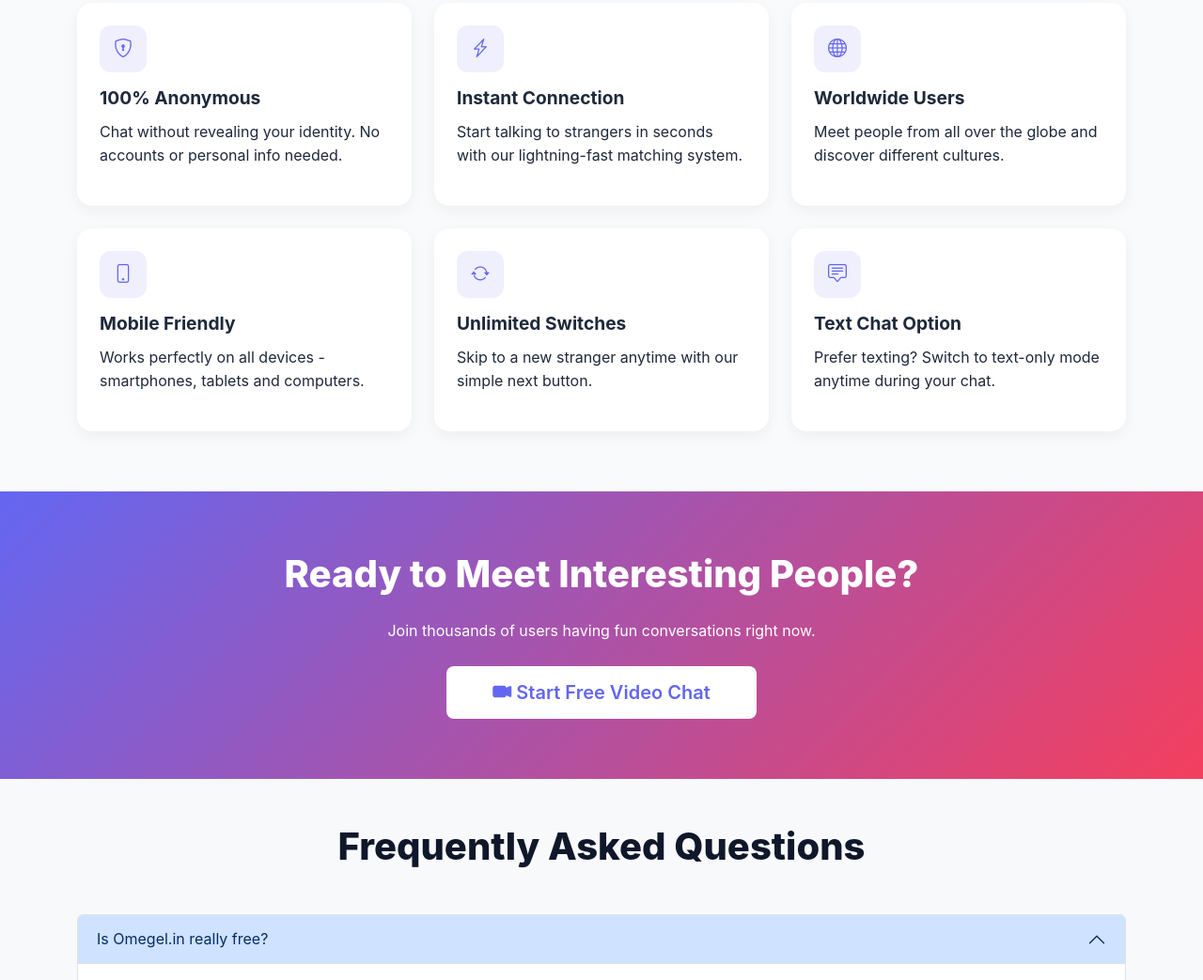
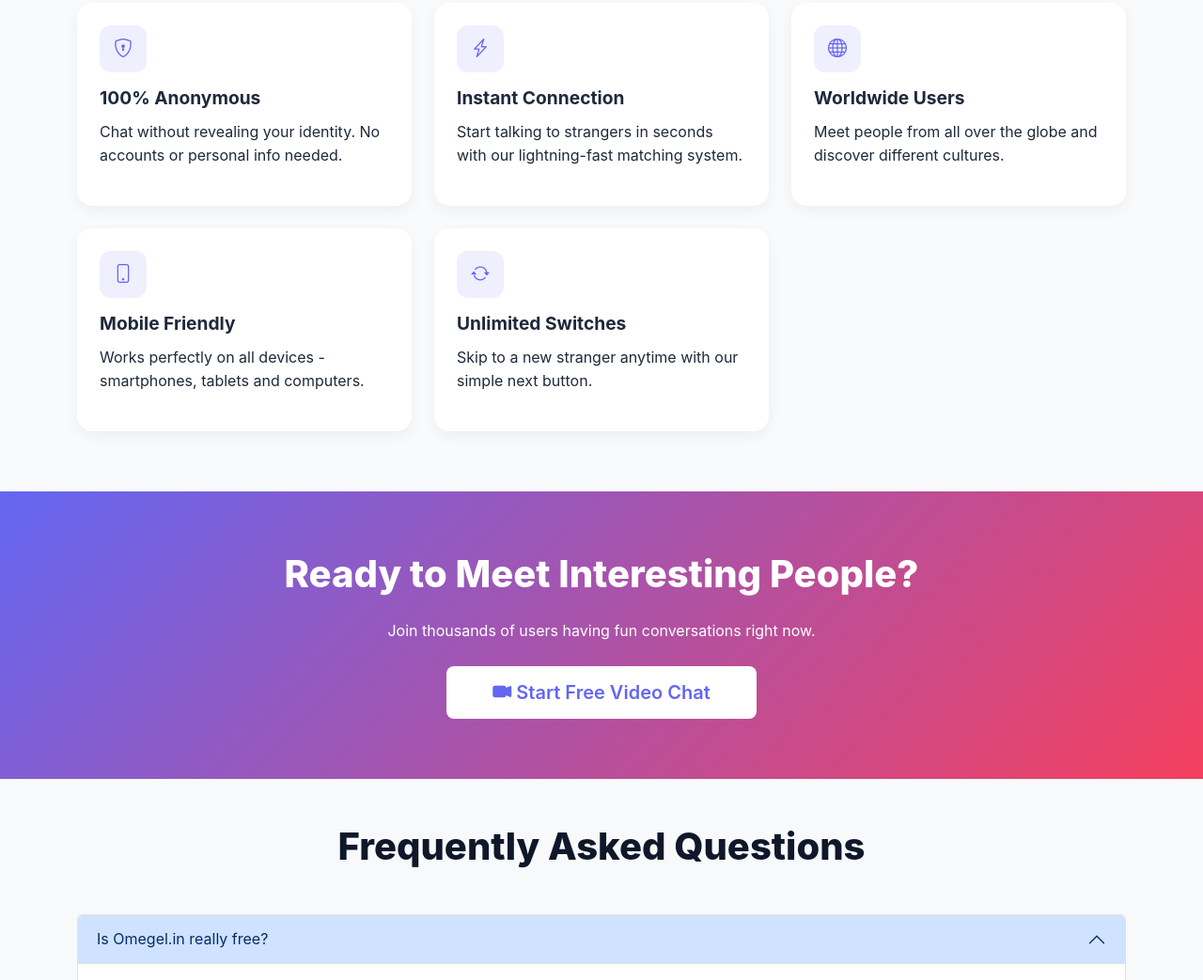
Before and after one commit to ad-itya-8788/RandomVideoCall, a website: page index.html in a window 1280 px wide. Shown: the part 1301-2344 px from the top of the page at 94% size. Drawn offline with nearby package versions, Linux system fonts and the light colour scheme.

Commit message:
update index update

```diff
--- a/index.html
+++ b/index.html
@@ -397,15 +397,6 @@
             <p class="feature-text">Skip to a new stranger anytime with our simple next button.</p>
           </div>
         </div>
-        <div class="col-md-6 col-lg-4">
-          <div class="feature-card">
-            <div class="feature-icon">
-              <i class="bi bi-chat-square-text"></i>
-            </div>
-            <h3 class="feature-title">Text Chat Option</h3>
-            <p class="feature-text">Prefer texting? Switch to text-only mode anytime during your chat.</p>
-          </div>
-        </div>
       </div>
     </div>
   </section>
```
